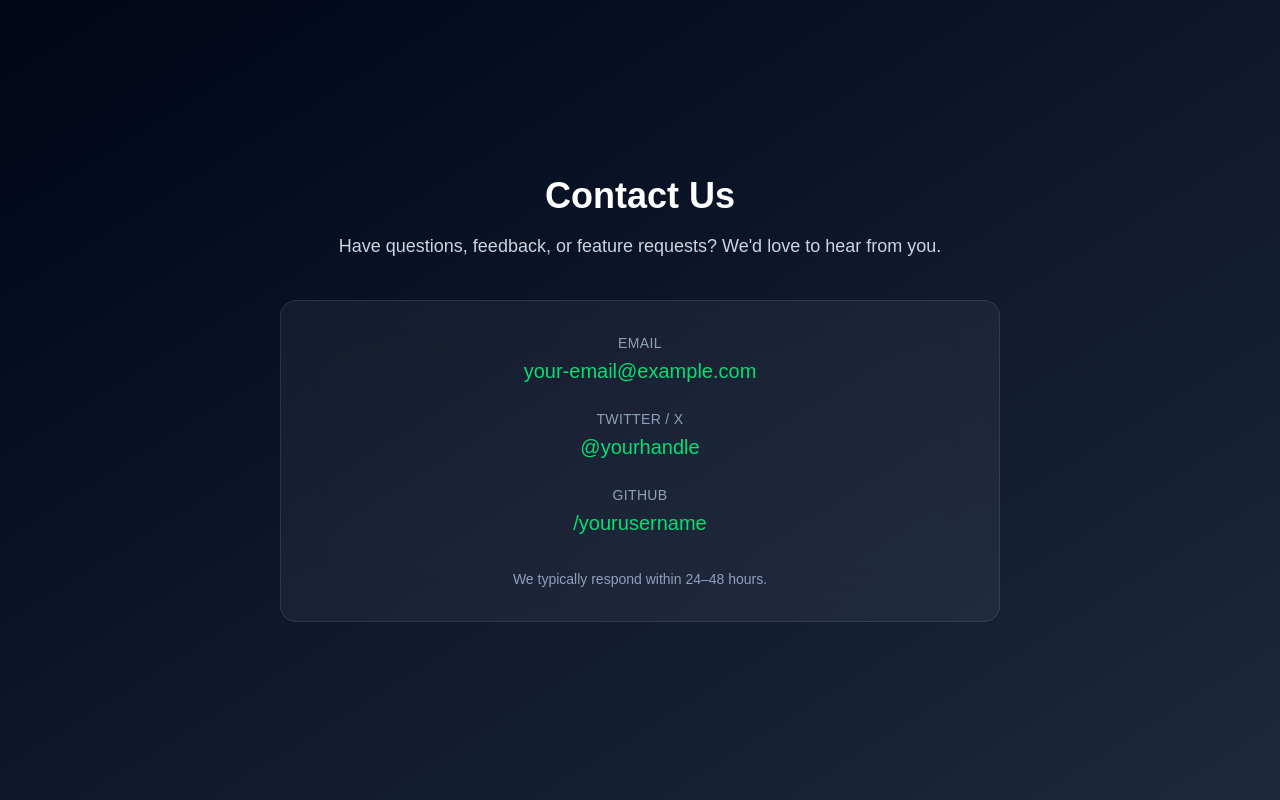
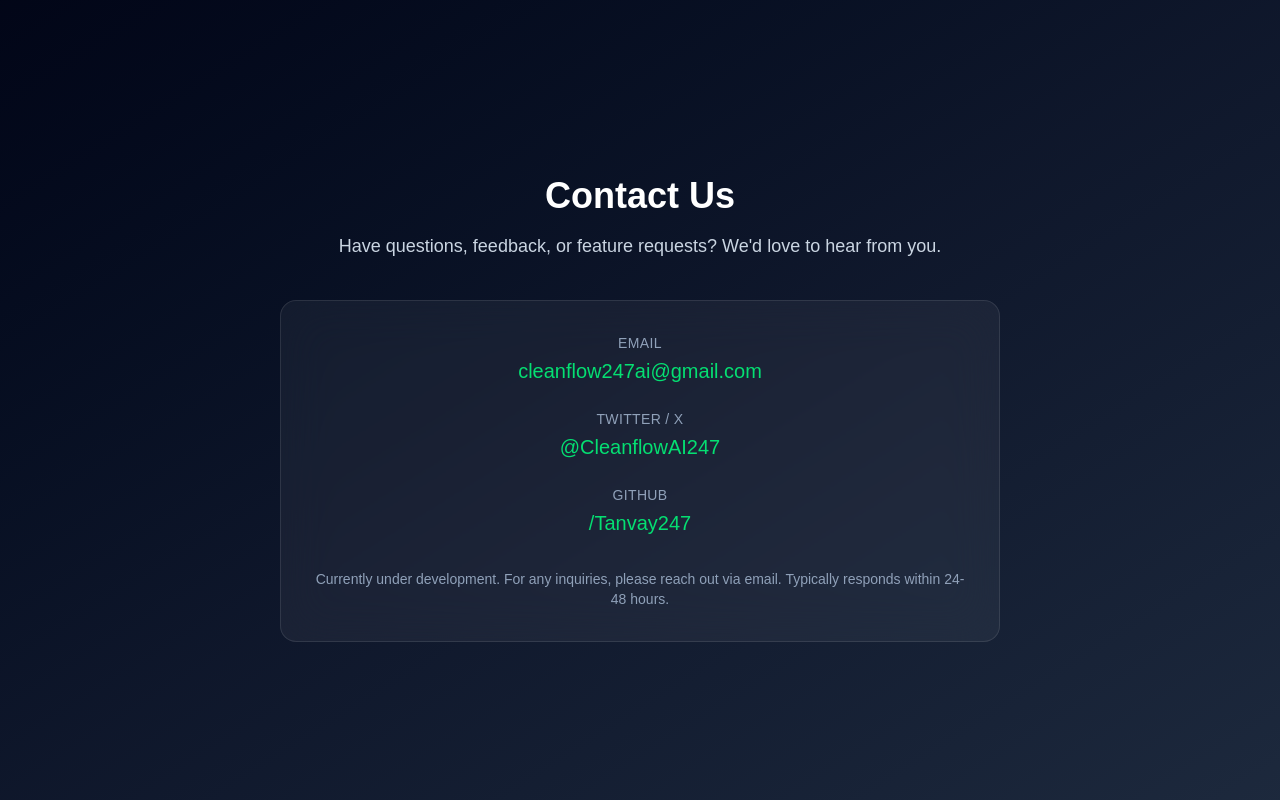
Before and after one commit to Tanvay247/CleanFlow-AI, a Next.js app in the folder frontend/: page /contact in a window 1280 px wide. Built offline with nearby package versions, Linux system fonts and the light colour scheme.

Commit message:
Update contact information and modify development status message on Contact page

```diff
--- a/frontend/src/app/contact/page.tsx
+++ b/frontend/src/app/contact/page.tsx
@@ -19,10 +19,10 @@ export default function ContactPage() {
                 Email
               </p>
               <a
-                href="mailto:your-email@example.com"
+                href="mailto:cleanflow247ai@gmail.com"
                 className="text-xl text-green-400 hover:underline"
               >
-                your-email@example.com
+                cleanflow247ai@gmail.com
               </a>
             </div>
 
@@ -31,12 +31,12 @@ export default function ContactPage() {
                 Twitter / X
               </p>
               <a
-                href="https://x.com/yourhandle"
+                href="https://x.com/CleanflowAI247"
                 target="_blank"
                 rel="noopener noreferrer"
                 className="text-xl text-green-400 hover:underline"
               >
-                @yourhandle
+                @CleanflowAI247
               </a>
             </div>
 
@@ -45,18 +45,19 @@ export default function ContactPage() {
                 GitHub
               </p>
               <a
-                href="https://github.com/yourusername"
+                href="https://github.com/Tanvay247"
                 target="_blank"
                 rel="noopener noreferrer"
                 className="text-xl text-green-400 hover:underline"
               >
-                /yourusername
+                /Tanvay247
               </a>
             </div>
           </div>
 
           <p className="mt-8 text-sm text-slate-400">
-            We typically respond within 24–48 hours.
+            Currently under development. For any inquiries, please reach out via email.
+            Typically responds within 24-48 hours.
           </p>
         </div>
       </div>
```
